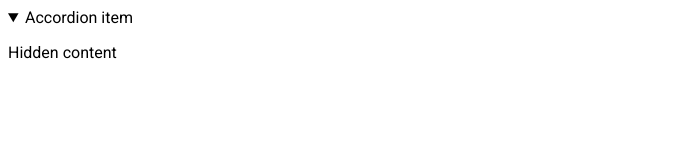
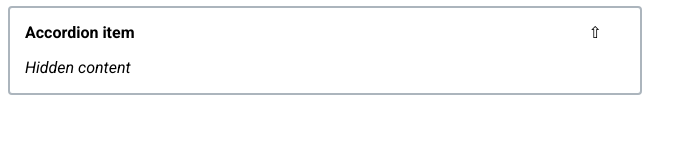
Before and after one commit to js-tasks-ru/htmlcss-20240216_ea-shreyner, a website: page 03-lection1/02-accordion/index.html in a window 1280 px wide. Both pictures are taken after a click on the heading "Accordion item". Shown: the whole page, without its empty margins (0-697 px from the left). Drawn offline with Linux system fonts and the light colour scheme.

Commit message:
accordion

```diff
--- a/03-lection1/02-accordion/accordion.css
+++ b/03-lection1/02-accordion/accordion.css
@@ -1 +1,35 @@
 /* Стилизация аккордеона */
+details {
+    width: 600px;
+    height: 20px;
+    outline: 2px solid var(--grey-3);
+    text-align: left;
+    border-radius: 2px;
+    cursor: pointer;
+    margin: 2px;
+    border: 15px solid white;
+
+
+
+}
+details[open] {
+    width: 600px;
+    height: 55px;
+    outline: 2px solid var(--grey-3);
+    text-align: left;
+    border-radius: 2px;
+
+}
+
+summary::marker{display:none;}
+summary {
+    display: inline-block;
+}
+
+summary:after {
+    content: "⇩";
+    margin-left: 450px;
+  }
+  details[open] > summary:after {
+    content: "⇧";
+  }
--- a/03-lection1/02-accordion/index.html
+++ b/03-lection1/02-accordion/index.html
@@ -8,10 +8,10 @@
     <body>
         <details>
             <summary>
-                Accordion item
+                <b>Accordion item</b>
             </summary>
             <p>
-                Hidden content
+                <i>Hidden content</i>
             </p>
         </details>
     </body>
```
